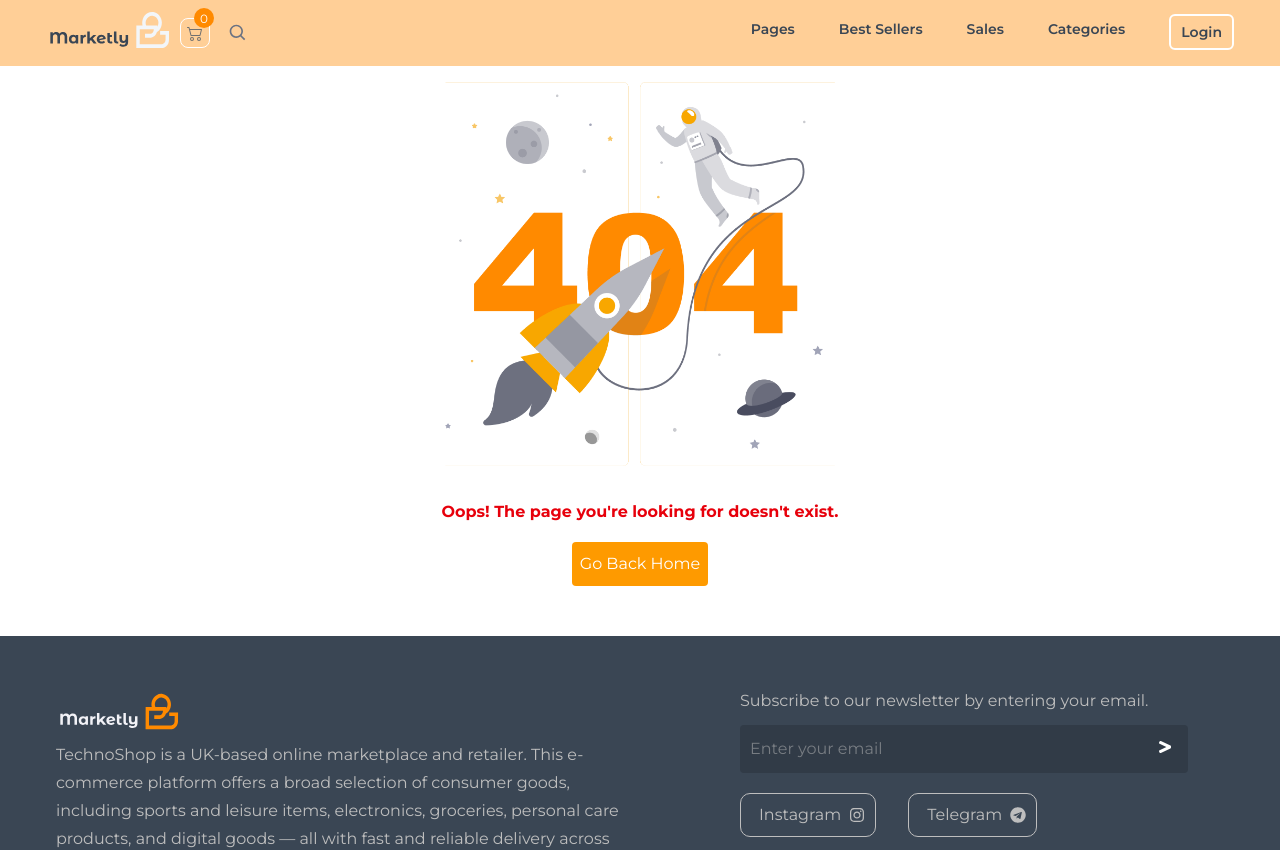
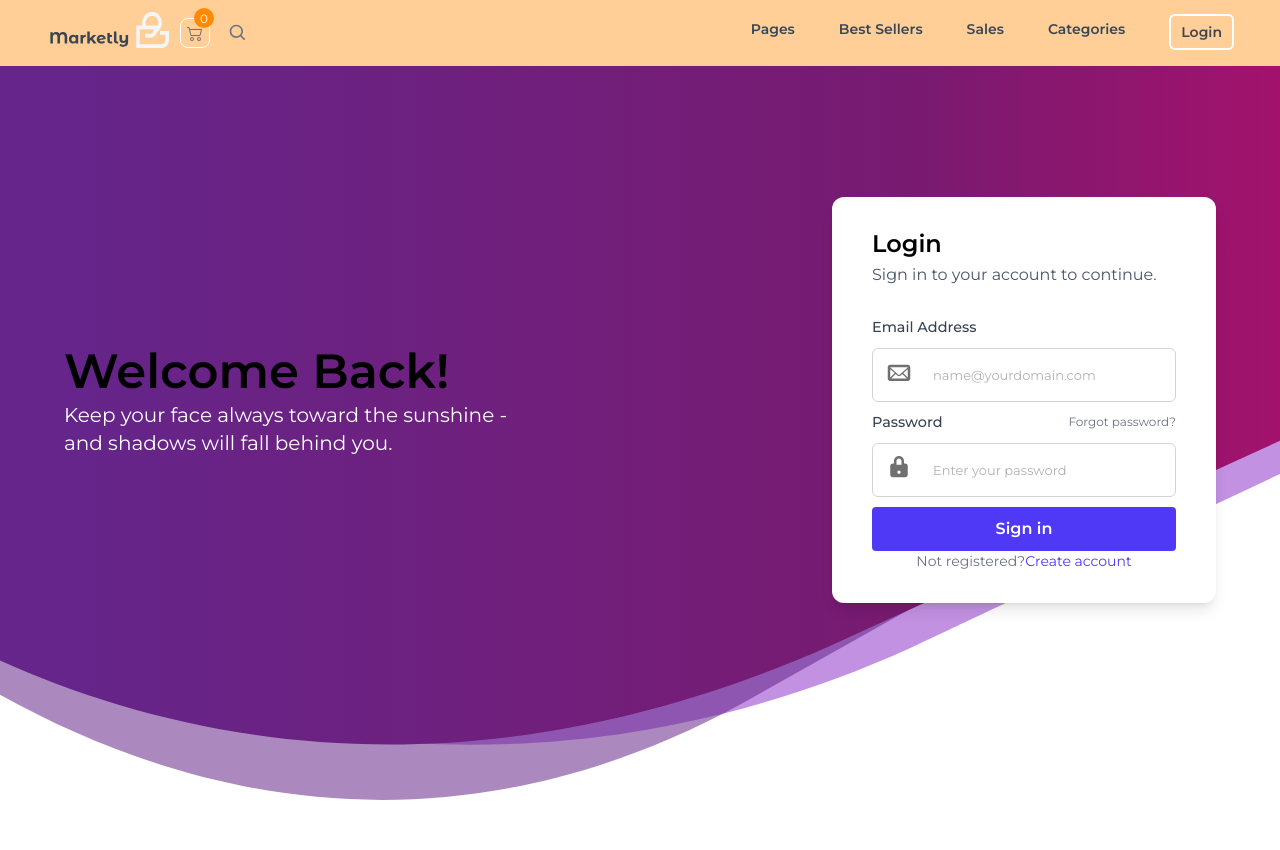
Before and after one commit to kubra-Islami/online-store, a React (Vite) app: page /login in a window 1280 px wide. Shown: the top 850 px of the page. After the commit the page ends 800 px from the top, so only its background shows below. Built offline with nearby package versions, Linux system fonts and the light colour scheme.

Commit message:
working on login page

```diff
--- a/src/App.jsx
+++ b/src/App.jsx
@@ -1,19 +1,43 @@
 import React from "react";
-import {BrowserRouter as Router, Route, Routes} from "react-router-dom";
+import { BrowserRouter as Router, Route, Routes } from "react-router-dom";
 import Home from "./pages/Home";
+import NotFoundPage from "./pages/NotFoundPage.jsx";
+import Login from "./pages/Login/Login.jsx";
 import Layout from "./layouts/Layout";
-import NotFoundPage from "./pages/NotFoundPage.jsx";
-
 
 const App = () => {
     return (
         <Router>
-            <Layout>
-                <Routes>
-                    <Route path="/" element={<Home/>}/>
-                    <Route path="*" element={<NotFoundPage/>} /> {/* Catch-all route */}
-                </Routes>
-            </Layout>
+            <Routes>
+                {/* Login route: header only, no footer */}
+                <Route
+                    path="/login"
+                    element={
+                        <Layout showFooter={false}>
+                            <Login />
+                        </Layout>
+                    }
+                />
+
+                {/* Other routes: header and footer */}
+                <Route
+                    path="/"
+                    element={
+                        <Layout>
+                            <Home />
+                        </Layout>
+                    }
+                />
+
+                <Route
+                    path="*"
+                    element={
+                        <Layout>
+                            <NotFoundPage />
+                        </Layout>
+                    }
+                />
+            </Routes>
         </Router>
     );
 };
--- a/src/layouts/Layout.jsx
+++ b/src/layouts/Layout.jsx
@@ -1,15 +1,25 @@
 import React from 'react';
 import Header from './Header';
 import Footer from './Footer';
-
-const Layout = ({ children }) => {
+//
+// const Layout = ({ children }) => {
+//     return (
+//         <div style={{ display: 'flex', flexDirection: 'column', minHeight: '100vh' }}>
+//             <Header />
+//               <main style={{ flex: 1 }}>{children}</main>
+//             <Footer />
+//         </div>
+//     );
+// };
+//
+// export default Layout;
+const Layout = ({ children, showHeader = true, showFooter = true }) => {
     return (
-        <div style={{ display: 'flex', flexDirection: 'column', minHeight: '100vh' }}>
-            <Header />
-              <main style={{ flex: 1 }}>{children}</main>
-            <Footer />
+        <div style={{ display: "flex", flexDirection: "column", minHeight: "100vh" }}>
+            {showHeader && <Header />}
+            <main style={{ flex: 1 }}>{children}</main>
+            {showFooter && <Footer />}
         </div>
     );
 };
-
 export default Layout;
--- /dev/null
+++ b/src/pages/Login/Login.css
@@ -0,0 +1,158 @@
+/* General form section padding */
+.form-section {
+    padding: 2rem 2.5rem;
+}
+
+/* Headline and text */
+.head-title-login {
+    display: flex;
+    flex-direction: column;
+    margin-bottom: 30px;
+}
+.head-title-login h5 {
+    padding-bottom: 5px;
+}
+
+/* Full screen flex centering */
+.full-screen {
+    position: relative;
+    z-index: 1;
+    min-height: 100vh;
+    display: flex;
+    justify-content: center;
+    align-items: center;
+    overflow: hidden;
+}
+
+/* Background styling */
+.hero-bg-2 {
+    position: relative;
+    z-index: 0;
+}
+.hero-bg-2::before {
+    position: absolute;
+    content: "";
+    background: url("../../../public/Login/login-img.svg") no-repeat center bottom / cover;
+    width: 100%;
+    height: 100%;
+    top: 0;
+    left: 0;
+    z-index: -1;
+}
+
+/* Padding top/bottom */
+.ptb-100 {
+    padding: 100px 0;
+}
+.form-group {
+    position: relative;
+}
+/* Inputs */
+.form-control:focus {
+    border-color: #65258a;
+    box-shadow: none;
+}
+input.form-control {
+    padding-left:60px !important; /* adjust if icon size changes */
+}
+.login-signup-form .form-group label {
+    font-family: "Montserrat", sans-serif;
+    font-weight: 500;
+    font-size: 90%;
+}
+
+.login-signup-form .form-group input {
+    font-family: "Montserrat", sans-serif;
+    font-size: 14px;
+    height: 3.4rem;
+    border: 1px solid lightgray;
+    margin: 10px 0;
+}
+
+.input-icon {
+    position: absolute;
+    top: 57%;
+    left: 12px;
+    transform: translateY(-50%);
+    /*color: #65258a;*/
+    display: flex;
+    align-items: center;
+    justify-content: center;
+    pointer-events: none;
+    font-size: 20px; /* size matches icon size */
+}
+
+.input-icon span {
+    padding: 18px 15px;
+    border-left: 2px solid #65258a;
+    position: absolute;
+    font-size: 18px;
+    height: calc(3.4rem + 2px);
+    border-radius: 4px;
+    color: #afafaf;
+}
+
+/* Placeholder styling */
+input::placeholder,
+textarea::placeholder,
+select::placeholder {
+    color: #b1b1b1 !important;
+    font-size: 13px;
+}
+
+/* Buttons */
+button {
+    border-radius: 4px;
+    transition: background-color 0.25s ease-in-out;
+}
+
+/* Text sizes */
+h1 {
+    line-height: 1.2;
+}
+.sign-in{
+    padding:0.5rem 1rem;
+}
+/* Responsive adjustments */
+
+@media (max-width: 991px) {
+    .ptb-100 {
+        padding: 55px 0;
+    }
+
+    .form-section {
+        padding: 2rem 1.5rem;
+    }
+
+    /* Center left text on smaller screens */
+    .text-center {
+        text-align: center !important;
+    }
+
+    /* Smaller headline on mobile */
+    h1.text-4xl {
+        font-size: 2.25rem /* 36px */;
+    }
+}
+
+@media (max-width: 640px) {
+    /* Stack the form and welcome text vertically */
+    .flex {
+        flex-direction: column !important;
+    }
+
+    .form-section {
+        padding: 1.5rem 1rem;
+    }
+
+    /* Adjust input size */
+    input {
+        font-size: 13px;
+        height: 3rem;
+    }
+
+    .input-icon {
+        width: 35px;
+        font-size: 16px;
+    }
+}
--- /dev/null
+++ b/src/pages/Login/Login.jsx
@@ -0,0 +1,101 @@
+import React, { useEffect } from "react";
+import { Container } from "@mui/material";
+import { TiMail, TiLockClosed } from "react-icons/ti";
+
+
+import "./Login.css";
+const Login = () => {
+    useEffect(() => {
+        window.dispatchEvent(new Event("resize"));
+    }, []);
+
+    return (
+        <section className="min-h-screen bg-gradient-to-br py-24 hero-bg-2 ptb-100 full-screen">
+            <Container maxWidth="lg" className="px-4">
+                <div className="flex flex-col lg:flex-row items-center justify-between pt-10 lg:pt-0">
+                    {/* Left Section */}
+                    <div className="w-full md:w-5/12 lg:w-8/12 text-white mb-10 lg:mb-0 text-center lg:text-left">
+                        <div>
+                            <h1 className="text-3xl sm:text-4xl md:text-5xl font-bold mb-4 leading-tight">
+                                Welcome Back!
+                            </h1>
+                            <p className="text-base sm:text-lg md:text-xl max-w-md mx-auto lg:mx-0">
+                                Keep your face always toward the sunshine - and shadows will fall behind you.
+                            </p>
+                        </div>
+                    </div>
+
+                    {/* Right Section - Login Form */}
+                    <div className="w-full md:w-5/12 lg:w-4/12 mx-auto lg:mx-0">
+                        <div className="bg-white rounded-xl shadow-lg overflow-hidden form-section">
+                            <div className="p-6 md:p-10">
+                                <div className="mb-6 head-title-login text-center lg:text-left">
+                                    <h5 className="text-2xl font-semibold login-signup-card mb-2">Login</h5>
+                                    <p className="text-gray-600 text-sm sm:text-base">
+                                        Sign in to your account to continue.
+                                    </p>
+                                </div>
+
+                                <form className="space-y-6 login-signup-form">
+                                    {/* Email Field */}
+                                    <div className="form-group relative">
+                                        <label className="block text-sm font-medium text-gray-700 mb-1">
+                                            Email Address
+                                        </label>
+                                            <span className="input-icon">
+                                              <TiMail size={30} />
+                                            </span>
+                                        <input
+                                            type="email"
+                                            className="w-full pl-12 pr-3 py-2 border border-gray-300 rounded-md form-control text-sm text-gray-700 bg-transparent outline-none placeholder-gray-400"
+                                            placeholder="name@yourdomain.com"
+                                        />
+                                    </div>
+
+                                    {/* Password Field */}
+                                    <div className="form-group relative">
+                                        <div className="flex justify-between items-center mb-1">
+                                            <label className="text-sm font-medium text-gray-700">Password</label>
+                                            <a
+                                                href="password-reset.html"
+                                                className="text-xs text-gray-500 hover:text-gray-700"
+                                            >
+                                                Forgot password?
+                                            </a>
+                                        </div>
+                                            <span className="input-icon">
+                                              <TiLockClosed size={30} />
+                                            </span>
+                                        <input
+                                            type="password"
+                                            className="w-full pl-12 pr-3 py-2 border border-gray-300 rounded-md form-control text-sm text-gray-700 bg-transparent outline-none placeholder-gray-400"
+                                            placeholder="Enter your password"
+                                        />
+                                    </div>
+
+                                    {/* Submit */}
+                                    <button
+                                        type="submit"
+                                        className="w-full bg-indigo-600 hover:bg-indigo-700 text-white font-semibold py-2 rounded-md transition-colors duration-300 sign-in"
+                                    >
+                                        Sign in
+                                    </button>
+                                </form>
+                            </div>
+
+                            {/* Bottom Link */}
+                            <div className="border-t px-6 py-4 bg-transparent text-sm text-center">
+                                <span className="text-gray-500">Not registered?</span>
+                                <a href="sign-up.html" className="text-indigo-600 hover:underline ml-1">
+                                    Create account
+                                </a>
+                            </div>
+                        </div>
+                    </div>
+                </div>
+            </Container>
+        </section>
+    );
+};
+
+export default Login;
--- a/src/pages/NotFoundPage.jsx
+++ b/src/pages/NotFoundPage.jsx
@@ -8,7 +8,7 @@ function NotFoundPage() {
             <img
                 src="../../public/products/NotFound.png"
                 alt="Not Found Page"
-                className="w-fit h-96 object-contain "
+                className="w-fit h-80 object-contain"
                 style={{margin:'2rem 0'}}
             />
             <p className="text-red-600 font-bold w-fit ">Oops! The page you're looking for doesn't exist.</p>
```
Also changed, not shown: public/Login/login-img.jpg (added), public/Login/login-img.svg (added).
